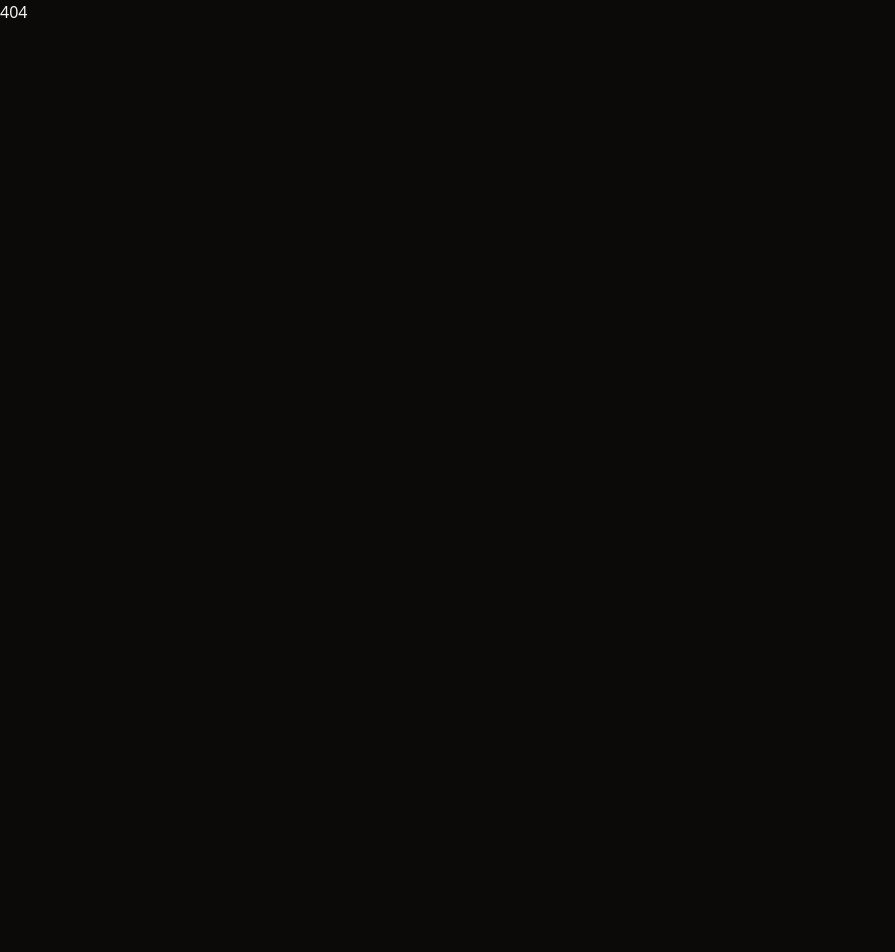
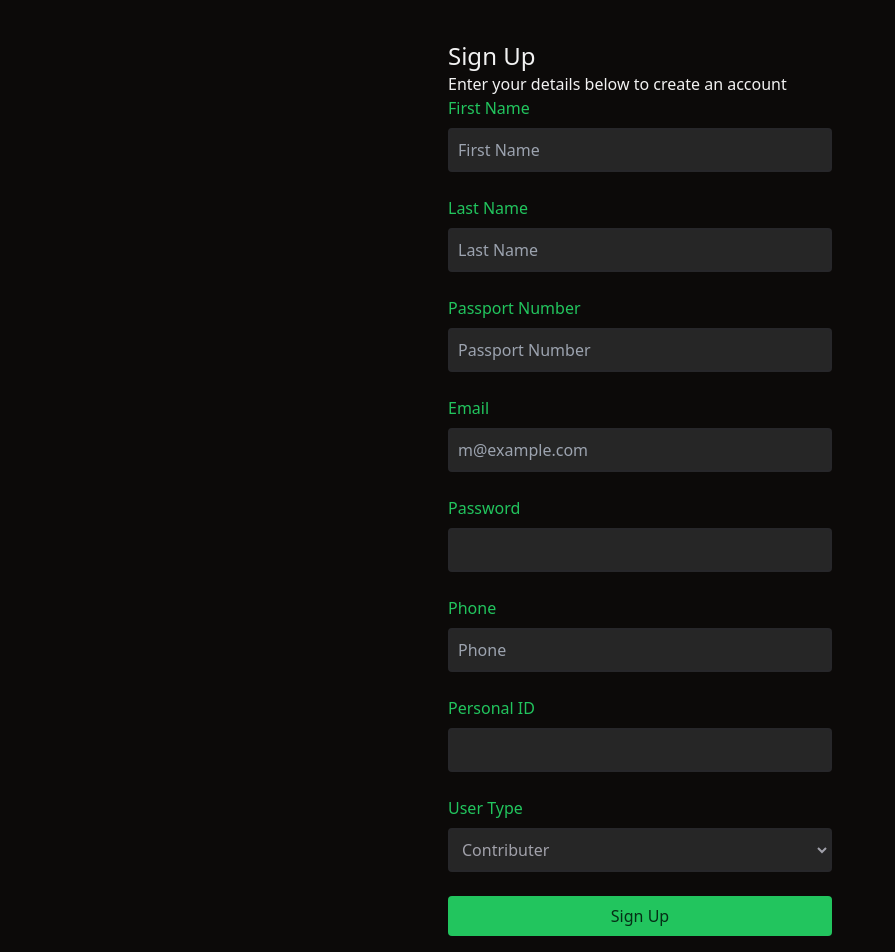
Before and after one commit to liavbenshimon/lone-soldier, a React (Vite) app in the folder frontend-app/: page /signUp in a window 1280 px wide. Shown: the top 952 px of the page, without its empty margins (0-895 px from the left). Before the commit the page ends 800 px from the top, so only its background shows below. Built offline with nearby package versions, Linux system fonts and the light colour scheme.

Commit message:
termofservice

```diff
--- a/frontend-app/src/App.tsx
+++ b/frontend-app/src/App.tsx
@@ -1,7 +1,7 @@
-
 import Landing from "./pages/Landing";
 import Login from "./pages/Login";
-import SingUp from "./pages/Signup";
+import SignUp from "./pages/Signup";
+import Tos from "./pages/Tos";
 import { BrowserRouter, Routes, Route } from "react-router-dom";
 
 export default function App() {
@@ -11,12 +11,12 @@ export default function App() {
         <Routes>
           <Route path="/" element={<Landing />} />
           <Route path="/Login" element={<Login />} />
-          <Route path="/singup" element={<SingUp />} />
+          <Route path="/signUp" element={<SignUp />} />
+          <Route path="/termofservice" element={<Tos />} />
           {/* <Route path="/home" element={<HomePage />} />  */}
           <Route path="*" element={<h1>404</h1>} />
         </Routes>
       </BrowserRouter>
     </>
   );
-
 }
--- a/frontend-app/src/components/SignupForm.tsx
+++ b/frontend-app/src/components/SignupForm.tsx
@@ -1,68 +1,209 @@
-import { cn } from "@/lib/utils";
-import { Button } from "@/components/ui/button";
-import {
-  Card,
-  CardContent,
-  CardDescription,
-  CardHeader,
-  CardTitle,
-} from "@/components/ui/card";
-import { Input } from "@/components/ui/input";
-import { Label } from "@/components/ui/label";
+import React, { useState } from "react";
+
+// הגדרת סוג נתונים של הטופס
+interface FormData {
+  firstName: string;
+  lastName: string;
+  passport: string;
+  email: string;
+  password: string;
+  phone: string;
+  personalIdentificationNumber?: string; // שדה אופציונלי
+  type: "Contributer" | "Soldier";
+}
 
 export function SignupForm({
   className,
   ...props
 }: React.ComponentPropsWithoutRef<"div">) {
+  // הגדרת useState עם סוג נתונים
+  const [formData, setFormData] = useState<FormData>({
+    firstName: "",
+    lastName: "",
+    passport: "",
+    email: "",
+    password: "",
+    phone: "",
+    personalIdentificationNumber: "",
+    type: "Contributer", // ברירת מחדל
+  });
+
+  // הגדרת פונקציה שתטפל בשינויי שדות
+  const handleInputChange = (
+    e: React.ChangeEvent<HTMLInputElement | HTMLSelectElement>
+  ) => {
+    const { id, value } = e.target;
+    setFormData((prevData) => ({
+      ...prevData,
+      [id]: value,
+    }));
+  };
+
+  // הגדרת פונקציה לשליחת הטופס
+  const handleSubmit = (e: React.FormEvent) => {
+    e.preventDefault();
+    // כאן יש לשלוח את המידע לשרת או לבצע פעולה אחרת
+    console.log(formData);
+  };
+
   return (
-    <div className={cn("flex flex-col gap-6", className)} {...props}>
-      <Card>
-        <CardHeader>
-          <CardTitle className="text-2xl">Login</CardTitle>
-          <CardDescription>
-            Enter your email below to login to your account
-          </CardDescription>
-        </CardHeader>
-        <CardContent>
-          <form>
+    <div className={`flex flex-col gap-6 ${className}`} {...props}>
+      <div className="card">
+        <div className="card-header">
+          <h2 className="text-2xl">Sign Up</h2>
+          <p>Enter your details below to create an account</p>
+        </div>
+        <div className="card-content">
+          <form onSubmit={handleSubmit}>
             <div className="flex flex-col gap-6">
+              {/* First Name */}
               <div className="grid gap-2">
-                <Label htmlFor="email">Email</Label>
-                <Input
+                <label htmlFor="firstName" className="text-primary">
+                  First Name
+                </label>
+                <input
+                  id="firstName"
+                  type="text"
+                  placeholder="First Name"
+                  value={formData.firstName}
+                  onChange={handleInputChange}
+                  required
+                  className="border-2 border-border dark:border-border dark:bg-muted dark:text-muted-foreground p-2 rounded focus:border-ring focus:ring-2 dark:focus:ring-primary text-black"
+                />
+              </div>
+
+              {/* Last Name */}
+              <div className="grid gap-2">
+                <label htmlFor="lastName" className="text-primary">
+                  Last Name
+                </label>
+                <input
+                  id="lastName"
+                  type="text"
+                  placeholder="Last Name"
+                  value={formData.lastName}
+                  onChange={handleInputChange}
+                  required
+                  className="border-2 border-border dark:border-border dark:bg-muted dark:text-muted-foreground p-2 rounded focus:border-ring focus:ring-2 dark:focus:ring-primary text-black"
+                />
+              </div>
+
+              {/* Passport */}
+              <div className="grid gap-2">
+                <label htmlFor="passport" className="text-primary">
+                  Passport Number
+                </label>
+                <input
+                  id="passport"
+                  type="text"
+                  placeholder="Passport Number"
+                  value={formData.passport}
+                  onChange={handleInputChange}
+                  required
+                  className="border-2 border-border dark:border-border dark:bg-muted dark:text-muted-foreground p-2 rounded focus:border-ring focus:ring-2 dark:focus:ring-primary text-black"
+                />
+              </div>
+
+              {/* Email */}
+              <div className="grid gap-2">
+                <label htmlFor="email" className="text-primary">
+                  Email
+                </label>
+                <input
                   id="email"
                   type="email"
                   placeholder="m@example.com"
+                  value={formData.email}
+                  onChange={handleInputChange}
                   required
+                  className="border-2 border-border dark:border-border dark:bg-muted dark:text-muted-foreground p-2 rounded focus:border-ring focus:ring-2 dark:focus:ring-primary text-black"
                 />
               </div>
+
+              {/* Password */}
               <div className="grid gap-2">
-                <div className="flex items-center">
-                  <Label htmlFor="password">Password</Label>
-                  <a
-                    href="#"
-                    className="ml-auto inline-block text-sm underline-offset-4 hover:underline"
-                  >
-                    Forgot your password?
-                  </a>
-                </div>
-                <Input id="password" type="password" required />
+                <label htmlFor="password" className="text-primary">
+                  Password
+                </label>
+                <input
+                  id="password"
+                  type="password"
+                  value={formData.password}
+                  onChange={handleInputChange}
+                  required
+                  className="border-2 border-border dark:border-border dark:bg-muted dark:text-muted-foreground p-2 rounded focus:border-ring focus:ring-2 dark:focus:ring-primary text-black"
+                />
               </div>
-              <Button type="submit" className="w-full">
+
+              {/* Phone */}
+              <div className="grid gap-2">
+                <label htmlFor="phone" className="text-primary">
+                  Phone
+                </label>
+                <input
+                  id="phone"
+                  type="text"
+                  placeholder="Phone"
+                  value={formData.phone}
+                  onChange={handleInputChange}
+                  required
+                  className="border-2 border-border dark:border-border dark:bg-muted dark:text-muted-foreground p-2 rounded focus:border-ring focus:ring-2 dark:focus:ring-primary text-black"
+                />
+              </div>
+
+              {/* Personal Identification Number (Optional) */}
+              <div className="grid gap-2">
+                <label
+                  htmlFor="personalIdentificationNumber"
+                  className="text-primary"
+                >
+                  Personal ID
+                </label>
+                <input
+                  id="personalIdentificationNumber"
+                  type="text"
+                  value={formData.personalIdentificationNumber || ""}
+                  onChange={handleInputChange}
+                  className="border-2 border-border dark:border-border dark:bg-muted dark:text-muted-foreground p-2 rounded focus:border-ring focus:ring-2 dark:focus:ring-primary text-black"
+                />
+              </div>
+
+              {/* User Type (Contributer or Soldier) */}
+              <div className="grid gap-2">
+                <label htmlFor="type" className="text-primary">
+                  User Type
+                </label>
+                <select
+                  id="type"
+                  value={formData.type}
+                  onChange={handleInputChange}
+                  required
+                  className="border-2 border-border dark:border-border dark:bg-muted dark:text-muted-foreground p-2 rounded focus:border-ring focus:ring-2 dark:focus:ring-primary text-black"
+                >
+                  <option value="Contributer">Contributer</option>
+                  <option value="Soldier">Soldier</option>
+                </select>
+              </div>
+
+              {/* Submit Button */}
+              <button
+                type="submit"
+                className="w-full bg-primary text-primary-foreground p-2 rounded"
+              >
+                Sign Up
+              </button>
+            </div>
+
+            {/* Link to Login */}
+            <div className="mt-4 text-center text-sm">
+              Already have an account?{" "}
+              <a href="#" className="underline underline-offset-4 text-primary">
                 Login
-              </Button>
-              <Button variant="outline" className="w-full">
-                Login with Google
-              </Button>
-            </div>
-            <div className="mt-4 text-center text-sm">
-              Don&apos;t have an account?{" "}
-              <a href="#" className="underline underline-offset-4">
-                Sign up
               </a>
             </div>
           </form>
-        </CardContent>
-      </Card>
+        </div>
+      </div>
     </div>
   );
 }
--- a/frontend-app/src/components/login-form.tsx
+++ b/frontend-app/src/components/login-form.tsx
@@ -58,12 +58,12 @@ export function LoginForm({
             </div>
             <div className="mt-4 text-center text-sm">
               Don&apos;t have an account?{" "}
-              <a
+              <button
                 onClick={() => navigate("/singup")}
                 className="underline underline-offset-4"
               >
                 Sign up
-              </a>
+              </button>
             </div>
           </form>
         </CardContent>
--- /dev/null
+++ b/frontend-app/src/pages/Tos.tsx
@@ -0,0 +1,100 @@
+import React from "react";
+import { useNavigate } from "react-router-dom"; // כדי לנהל את הניווט לדף הבית
+
+function PrivacyPolicy() {
+  const navigate = useNavigate(); // ה-hook של ניווט לדפים
+
+  // פונקציה להחזרה לדף הבית
+  const goToHome = () => {
+    navigate("/"); // משנה את הנתיב לדף הבית
+  };
+
+  return (
+    <div className="min-h-screen bg-background text-foreground flex justify-center items-center">
+      <div className="card bg-card text-card-foreground rounded-lg shadow-md w-full max-w-3xl p-6">
+        <div className="card-header">
+          <h2 className="text-2xl font-bold">Privacy Policy</h2>
+        </div>
+        <div className="card-content mt-4">
+          <h3 className="text-xl font-semibold">Introduction</h3>
+          <p>
+            Welcome to our platform designed to assist lone soldiers. We are
+            committed to protecting your privacy and safeguarding your personal
+            information. This Privacy Policy explains how we collect, use, and
+            protect your data when you interact with our website.
+          </p>
+
+          <h3 className="text-xl font-semibold mt-4">Data Collection</h3>
+          <p>
+            We collect the following information when you sign up for our
+            platform:
+            <ul className="list-disc pl-5">
+              <li>Name</li>
+              <li>Email</li>
+              <li>Phone number</li>
+              <li>Location</li>
+              <li>Any other details you provide when filling out the forms</li>
+            </ul>
+            This information is used to provide better services to our users.
+          </p>
+
+          <h3 className="text-xl font-semibold mt-4">
+            Data Protection and Security
+          </h3>
+          <p>
+            We take your privacy seriously and implement various security
+            measures to protect your data, including:
+            <ul className="list-disc pl-5">
+              <li>Encryption of personal data during transmission</li>
+              <li>Two-factor authentication for account access</li>
+              <li>
+                Regular security audits to ensure the safety of your information
+              </li>
+            </ul>
+            All sensitive data, such as passwords, is securely stored and never
+            shared with third parties without your consent.
+          </p>
+
+          <h3 className="text-xl font-semibold mt-4">User Responsibilities</h3>
+          <p>
+            As a user, you are responsible for maintaining the confidentiality
+            of your account credentials. We encourage you to use strong
+            passwords and to report any suspicious activity to our support team
+            immediately.
+          </p>
+
+          <h3 className="text-xl font-semibold mt-4">How We Use Your Data</h3>
+          <p>
+            The data we collect is used solely for the purpose of improving your
+            experience on our platform, including:
+            <ul className="list-disc pl-5">
+              <li>Communicating with you about your account and services</li>
+              <li>Providing personalized support and recommendations</li>
+              <li>Improving our platform and its features</li>
+            </ul>
+            We do not sell or share your data with any third parties.
+          </p>
+
+          <h3 className="text-xl font-semibold mt-4">Changes to This Policy</h3>
+          <p>
+            We may update our Privacy Policy from time to time. Any changes will
+            be communicated via our platform. We recommend that you periodically
+            review this policy to stay informed about how we protect your data.
+          </p>
+
+          {/* כפתור חזרה לדף הבית */}
+          <div className="mt-6 text-center">
+            <button
+              onClick={goToHome}
+              className="bg-primary text-white py-2 px-6 rounded-lg hover:bg-primary-foreground transition duration-200"
+            >
+              Go Back to Home
+            </button>
+          </div>
+        </div>
+      </div>
+    </div>
+  );
+}
+
+export default PrivacyPolicy;
```
Also changed, not shown: frontend-app/package.json (+3 -11 lines), 1 other file (tests, documents, lock files or other folders).
